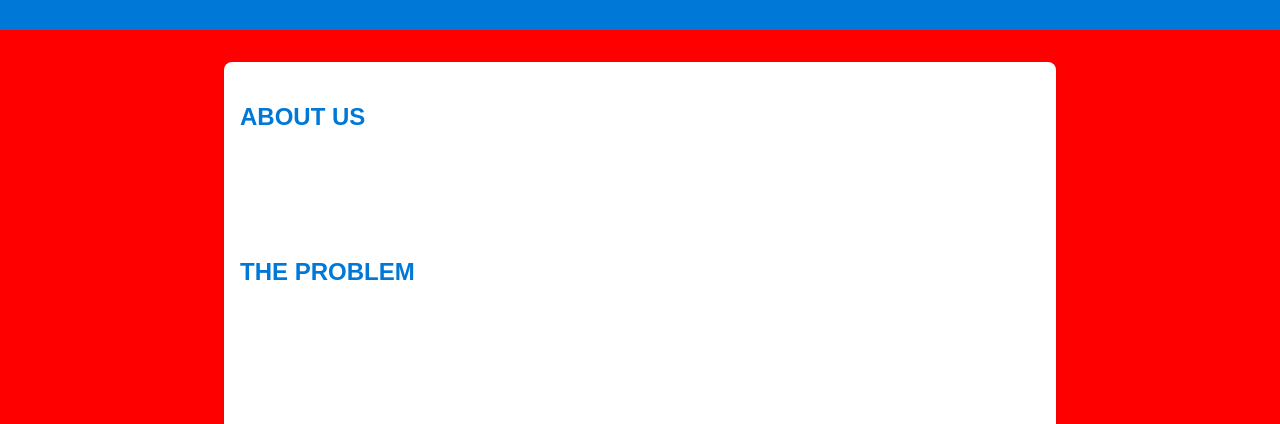
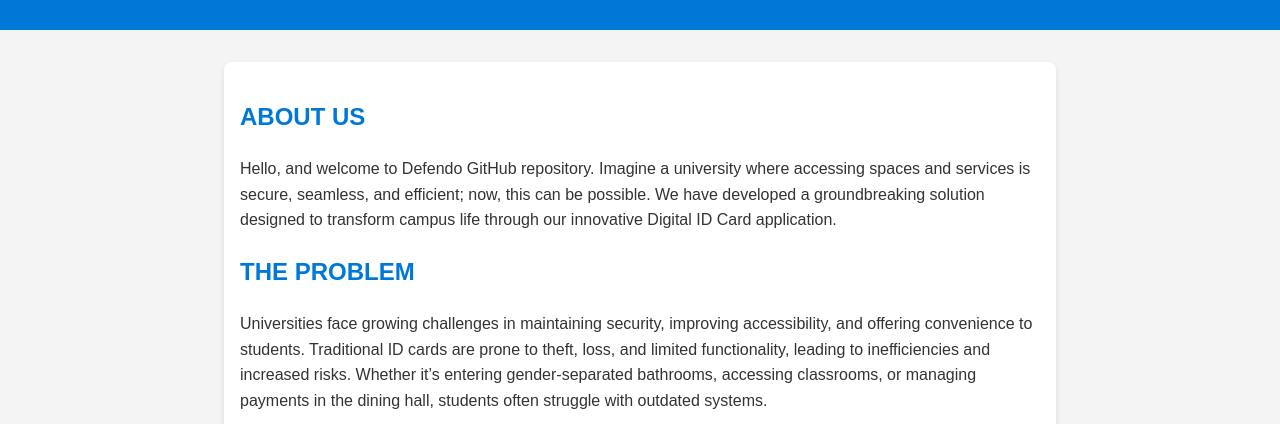
Before and after one commit to Real-Projects-Digitalization/RPD-Defendo, a plain HTML site: page index.html in a window 1280 px wide. Shown: the part 246-670 px from the top of the page. Drawn offline with Linux system fonts and the light colour scheme; grey boxes are pictures that could not be loaded.

Commit message:
Update index.html

```diff
--- a/index.html
+++ b/index.html
@@ -10,8 +10,8 @@
             line-height: 1.6;
             margin: 0;
             padding: 0;
-            background-color: red;
-            color: white;
+            background-color: #f4f4f4;
+            color: #333;
         }
         header {
             background: #0078D7;
```
